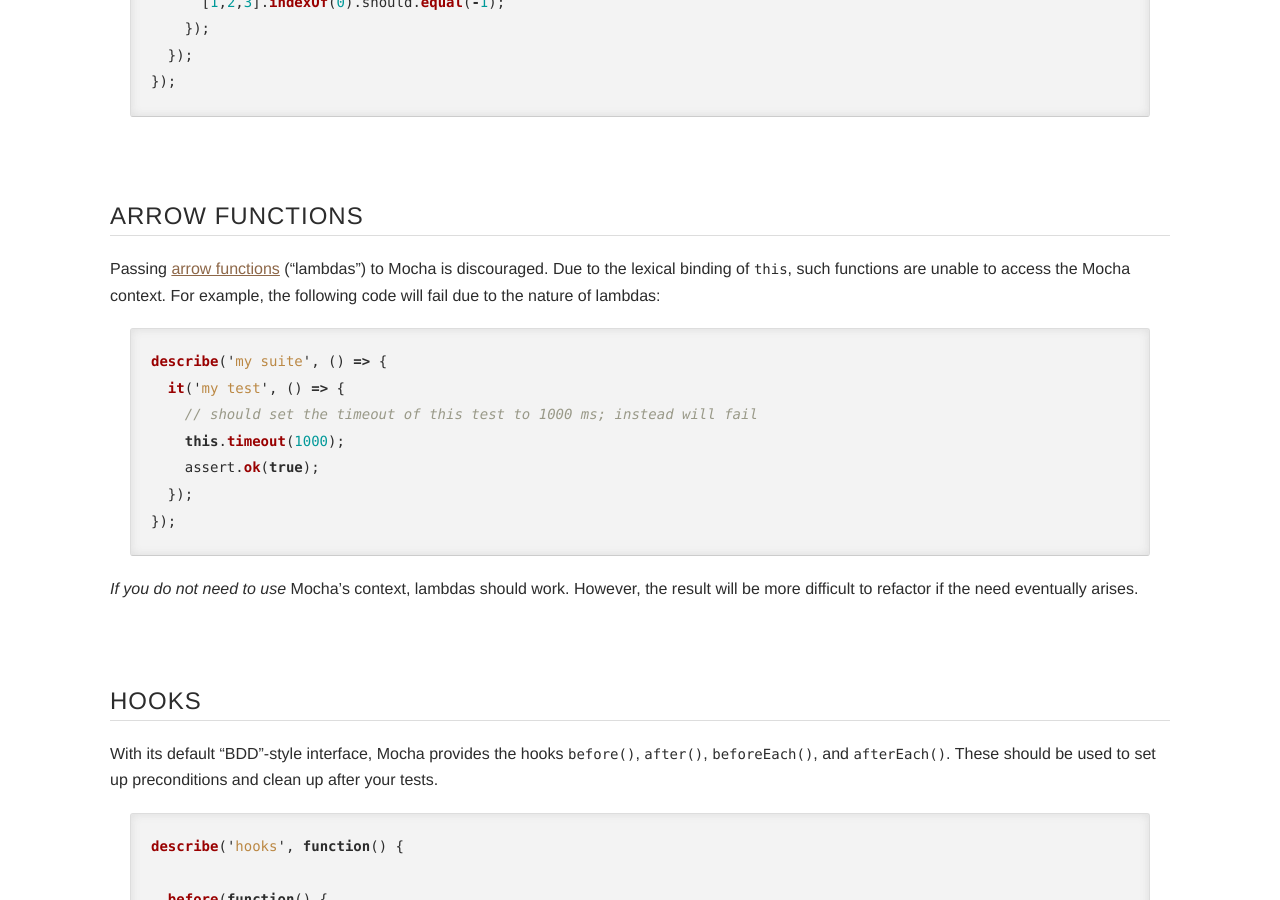
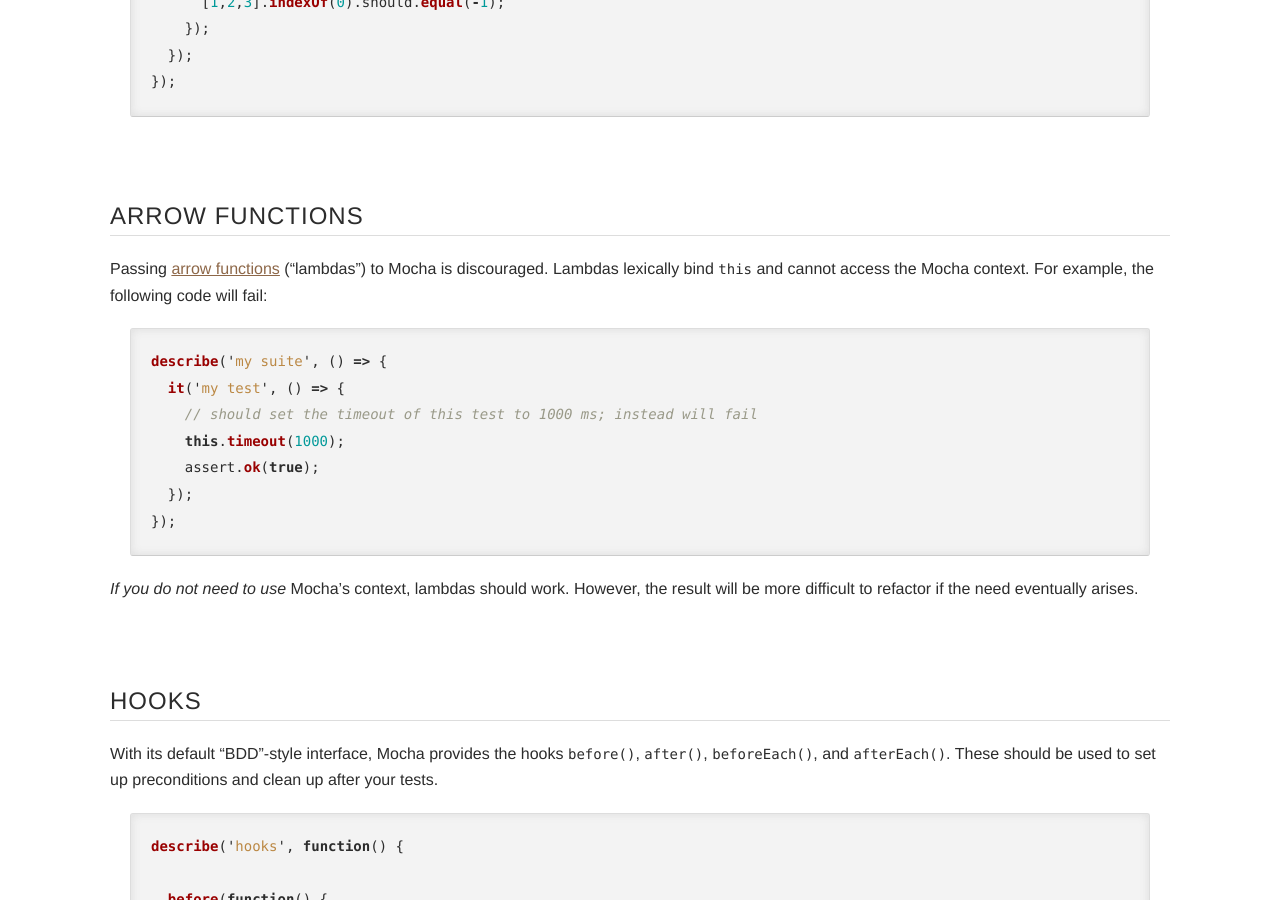
Before and after one commit to mochajs/docs-legacy, a Jekyll site: the page built from index.md, in a window 1280 px wide and 900 px high, scrolled down 7727 px. Built offline with Jekyll 4.4.1, drawn with Linux system fonts in a browser that asks for light colours; nearby versions of some CDN libraries; comment, search, counter and statistics services are not loaded.

Commit message:
Update 'Arrow Function' wording for clarity. [ci skip]
(minor doc change).  Saw a surprising number of issues and stack overflow questions about using arrow functions, so updated the documentation to be explicit about the lexical binding of 'this'.

````diff
--- a/index.md
+++ b/index.md
@@ -254,7 +254,7 @@ describe('Array', function() {
 
 ## Arrow Functions
 
-Passing [arrow functions](https://developer.mozilla.org/en-US/docs/Web/JavaScript/Reference/Functions/Arrow_functions) ("lambdas") to Mocha is discouraged.  Due to the lexical binding of `this`, such functions are unable to access the Mocha context.  For example, the following code will fail due to the nature of lambdas:
+Passing [arrow functions](https://developer.mozilla.org/en-US/docs/Web/JavaScript/Reference/Functions/Arrow_functions) ("lambdas") to Mocha is discouraged.  Lambdas lexically bind `this` and cannot access the Mocha context.  For example, the following code will fail:
 
 ```js
 describe('my suite', () => {
````
